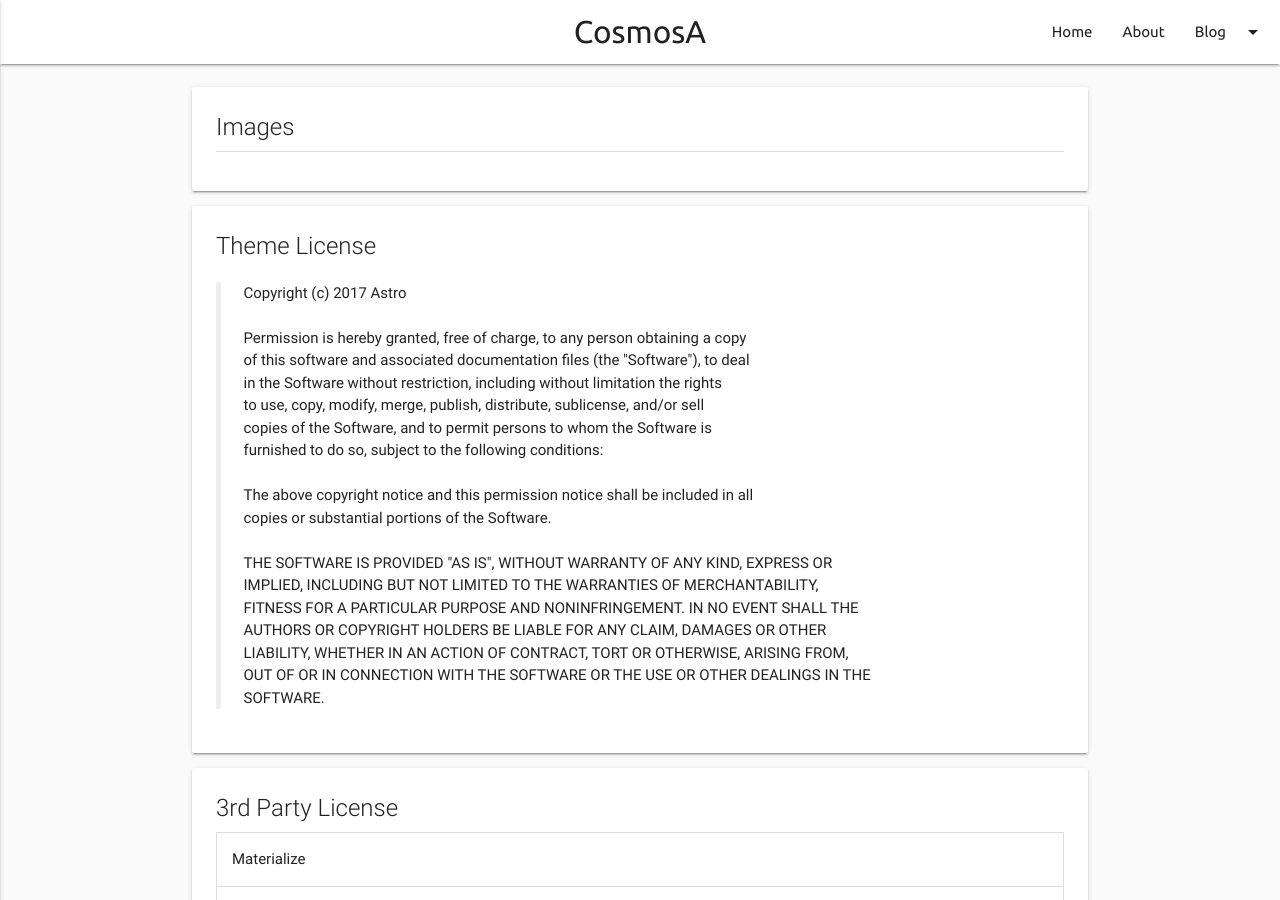
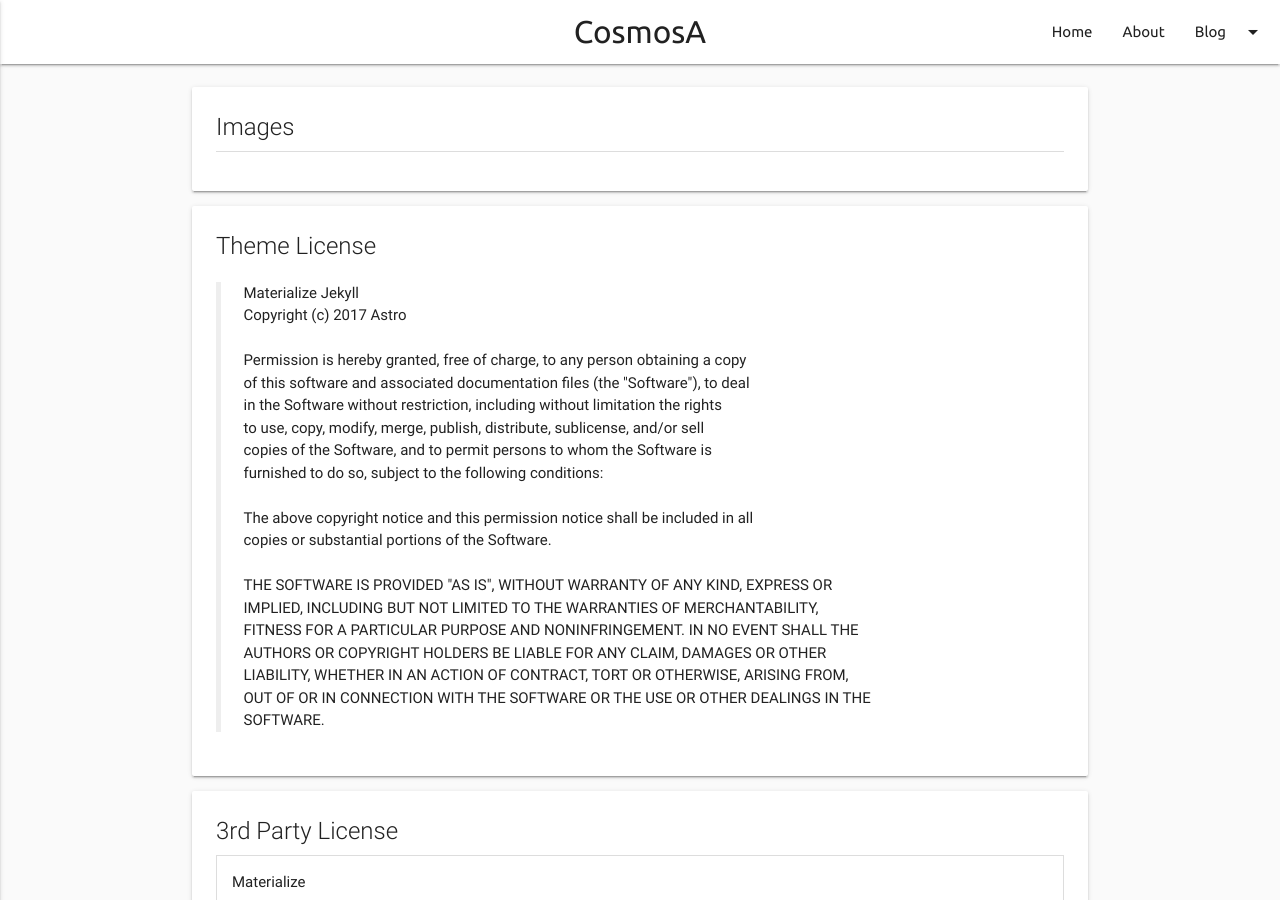
Before and after one commit to Astro36/Astro36.github.io, a Jekyll site: the page built from resources.html, in a window 1280 px wide and 900 px high. Built offline with Jekyll 4.4.1, drawn with Linux system fonts in a browser that asks for light colours; nearby versions of some CDN libraries.

Commit message:
Update resources.html

```diff
--- a/resources.html
+++ b/resources.html
@@ -30,7 +30,8 @@ permalink: /resources/
             <div class="card-content">
               <span class="card-title">Theme License</span>
               <blockquote>
-                Copyright (c) 2017 Astro<br>
+                Materialize Jekyll<br>
+                Copyright (c) 2017  Astro<br>
                 <br> Permission is hereby granted, free of charge, to any person obtaining a copy<br> of this software and
                 associated documentation files (the "Software"), to deal<br> in the Software without restriction, including
                 without limitation the rights<br> to use, copy, modify, merge, publish, distribute, sublicense, and/or sell<br>                copies of the Software, and to permit persons to whom the Software is<br> furnished to do so, subject to
```
